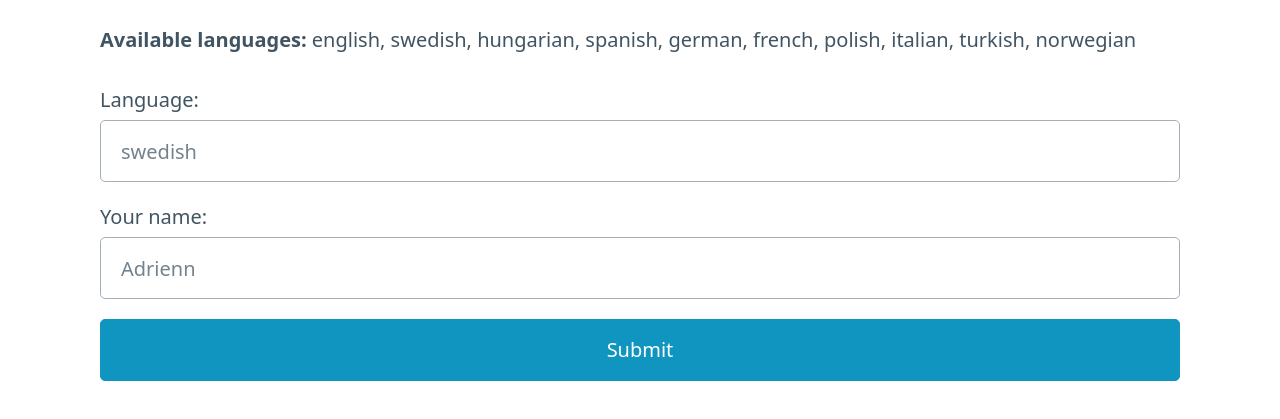
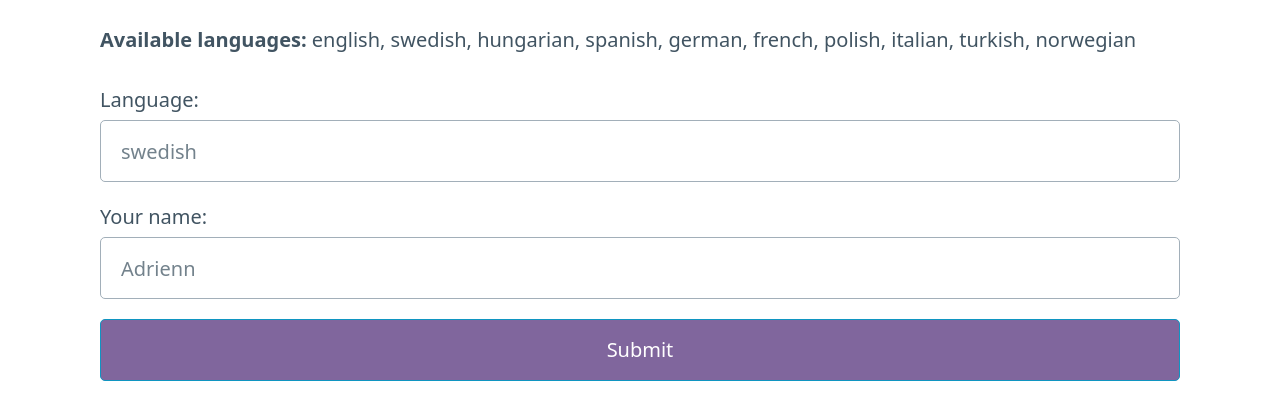
Before and after one commit to Apozsgai97/introduce-yourself-internationally, a website: page frontend/index.html in a window 1280 px wide. Shown: the part 285-704 px from the top of the page. Drawn offline with nearby package versions, Linux system fonts and the light colour scheme.

Commit message:
change button color

```diff
--- a/frontend/index.html
+++ b/frontend/index.html
@@ -13,7 +13,10 @@
     <main style="padding: 5em">
       <h1 style="text-align: center">Introducing Yourself Internationally</h1>
       <h3>Learn how to introduce yourself in different languages.</h3>
-      <p><b>Available languages:</b> english, swedish, hungarian, spanish, german, french, polish, italian, turkish, norwegian</p>
+      <p>
+        <b>Available languages:</b> english, swedish, hungarian, spanish,
+        german, french, polish, italian, turkish, norwegian
+      </p>
       <form action="http://localhost:8080/" method="POST">
         <label for="language">Language:</label>
         <input
@@ -24,7 +27,9 @@
         />
         <label for="name">Your name:</label>
         <input type="text" name="name" id="name" placeholder="Adrienn" />
-        <button type="submit">Submit</button>
+        <button type="submit" style="background-color: #80669d">
+          Submit
+        </button>
       </form>
     </main>
   </body>
```
